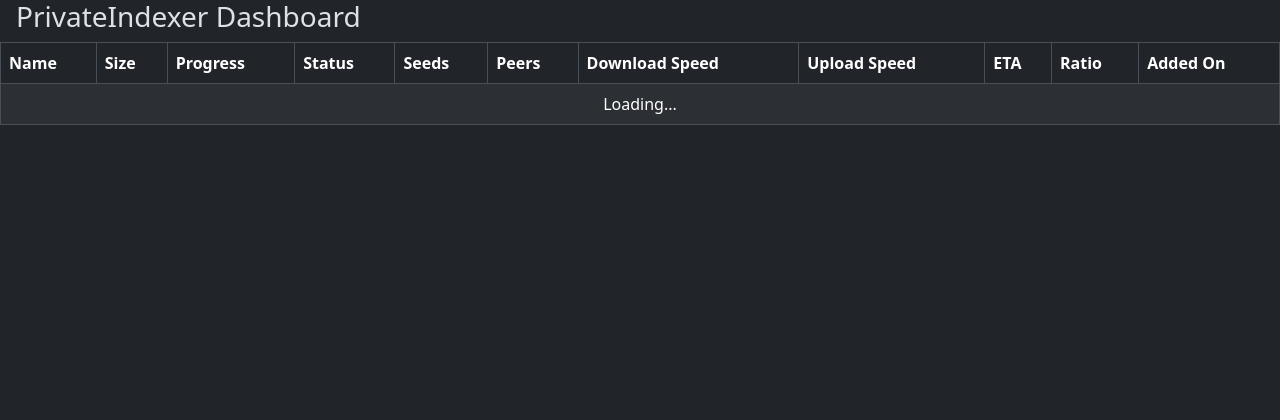
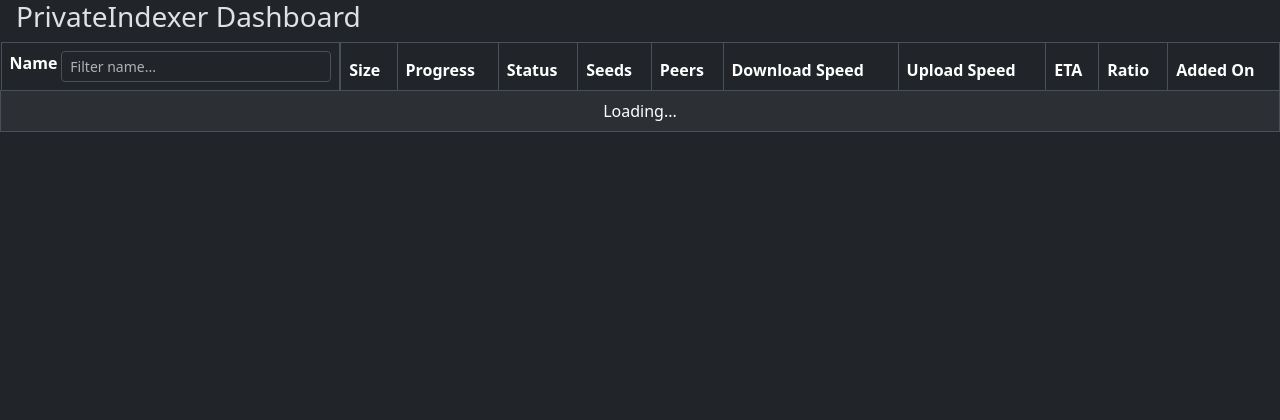
Before and after one commit to HumeHouse/privateindexer-client, a Python web app: template src/templates/dashboard.html in a window 1280 px wide. Shown: the top 420 px of the page. Run offline with Jinja, Linux system fonts and the light colour scheme; the template is opened without the code that fills it, so the values that code supplies are empty; some libraries are stand-ins or nearby versions.

Commit message:
feat: GUI torrent filtering logic

```diff
--- a/src/templates/dashboard.html
+++ b/src/templates/dashboard.html
@@ -87,7 +87,11 @@
         <table class="table table-striped table-bordered table-hover">
             <thead>
             <tr>
-                <th>Name</th>
+                <th class="d-flex">
+                    Name
+                    <input type="text" id="filter-name" class="ms-1 form-control form-control-sm"
+                           placeholder="Filter name...">
+                </th>
                 <th>Size</th>
                 <th>Progress</th>
                 <th>Status</th>
@@ -151,6 +155,20 @@
     let selectedTorrentId = null;
 
     $(document).ready(() => fetchTorrents());
+    $(document).ready(() => {
+        fetchTorrents();
+        $('#filter-name').on('input', applyNameFilter);
+    });
+
+    function applyNameFilter() {
+        const filter = $('#filter-name').val().toLowerCase();
+        $('#torrents-container tr').each(function () {
+            const nameCell = $(this).find('td').first();
+            if (!nameCell.length) return;
+            const nameText = nameCell.text().toLowerCase();
+            $(this).toggleClass("d-none", !nameText.includes(filter));
+        });
+    }
 
     function fetchTorrents() {
         fetch("/dashboard/torrents")
@@ -163,6 +181,21 @@
                 }
             })
             .catch(e => console.error("Error fetching torrents:", e));
+    async function fetchTorrents() {
+        try {
+            const r = await fetch("/dashboard/torrents");
+            const data = await r.json();
+
+            renderTable(data);
+
+            // update selected torrent info panel
+            if (selectedTorrentId) {
+                const updatedTorrent = data.find(t => t["infohash_v1"] === selectedTorrentId);
+                if (updatedTorrent) populateInfoPanel(updatedTorrent);
+            }
+        } catch (e) {
+            console.error("Error fetching torrents:", e);
+        }
 
         setTimeout(fetchTorrents, 5000);
     }
@@ -186,6 +219,7 @@
 
     function renderTable(torrents) {
         const $tbody = $("#torrents-container");
+        const filter = $('#filter-name').val().toLowerCase() || '';
         $tbody.empty();
         if (!torrents || torrents.length === 0) {
             $tbody.append(`<tr><td colspan="11" class="text-center">No torrents</td></tr>`);
@@ -198,20 +232,28 @@
 
             const selectedClass = torrent["infohash_v1"] === selectedTorrentId ? "selected-row" : "";
 
-            const row = `<tr class="${selectedClass}" data-infohash="${torrent["infohash_v1"]}">
+            const row = $(`<tr class="${selectedClass}" data-infohash="${torrent["infohash_v1"]}"></tr>`);
+
+            row.toggleClass("d-none", !torrent["name"].toLowerCase().includes(filter));
+
+            row.html(`
                 <td>${torrent["name"]}</td>
                 <td>${formatBytes(torrent["size"])}</td>
                 <td>
                     <div class="progress" style="height:1.5rem;">
-                <div class="progress-bar bg-success" role="progressbar" style="width:${progress}%"
+                        <div class="progress-bar bg-success" role="progressbar" style="width: ${progress}%"
                              aria-valuenow="${progress}" aria-valuemin="0" aria-valuemax="100">${progress}%</div>
                     </div>
                 </td>
-            <td class="${rowClass}">${torrent["state"]}</td><td>${torrent["num_seeds"]}</td><td>${torrent["num_leechs"]}</td>
-            <td>${formatSpeed(torrent["dlspeed"])}</td><td>${formatSpeed(torrent["upspeed"])}</td>
-            <td>${formatTime(torrent["eta"])}</td><td>${torrent["ratio"].toFixed(2)}</td>
+                <td class="${rowClass}">${torrent["state"]}</td>
+                <td>${torrent["num_seeds"]}</td>
+                <td>${torrent["num_leechs"]}</td>
+                <td>${formatSpeed(torrent["dlspeed"])}</td>
+                <td>${formatSpeed(torrent["upspeed"])}</td>
+                <td>${formatTime(torrent["eta"])}</td>
+                <td>${torrent["ratio"].toFixed(2)}</td>
                 <td>${new Date(torrent["added_on"] * 1000).toLocaleString()}</td>
-        </tr>`;
+            `);
 
             $tbody.append(row);
 
```
Lines whose indentation alone changed are shown as unchanged.
